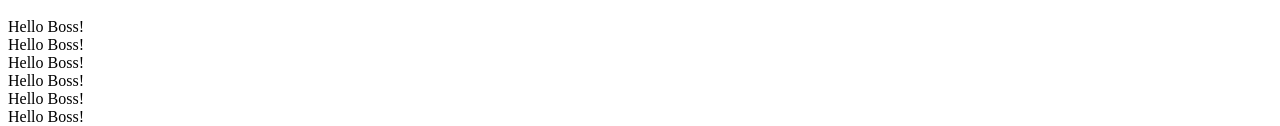
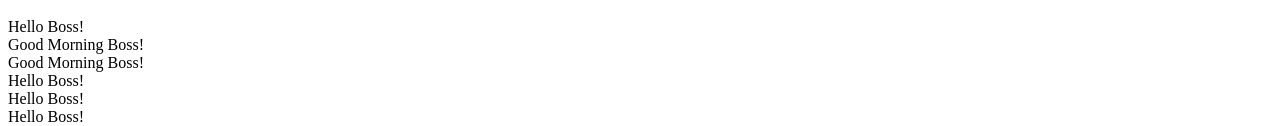
Before and after one commit to adiops-sh/Html, a plain HTML site: page index.html in a window 1280 px wide. Shown: the part 1953-2079 px from the top of the page. Drawn offline with Linux system fonts and the light colour scheme.

Commit message:
Added more Tag

```diff
--- a/index.html
+++ b/index.html
@@ -119,8 +119,8 @@
 <center><h1>Semantic tags</h1></center>
 
 <header>Hello Boss!</header>
-<nav>Hello Boss!</nav>
-<div>Hello Boss!</div>
+<nav>Good Morning Boss!</nav>
+<div>Good Morning Boss!</div>
 <section>Hello Boss!</section>
 <article>Hello Boss!</article>
 <aside>Hello Boss!</aside>
```
